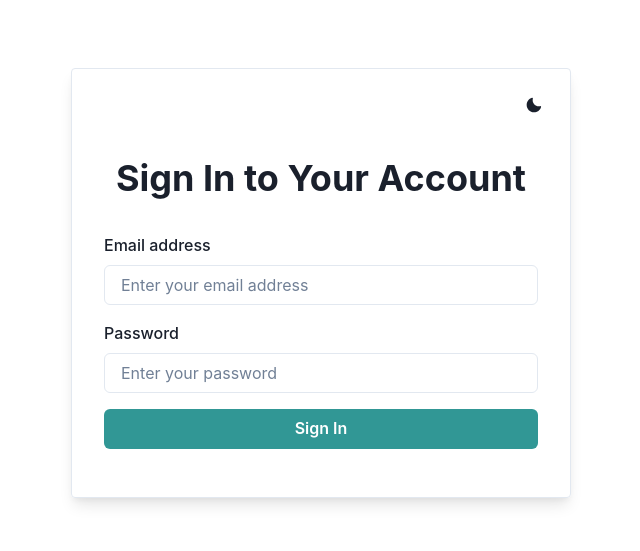
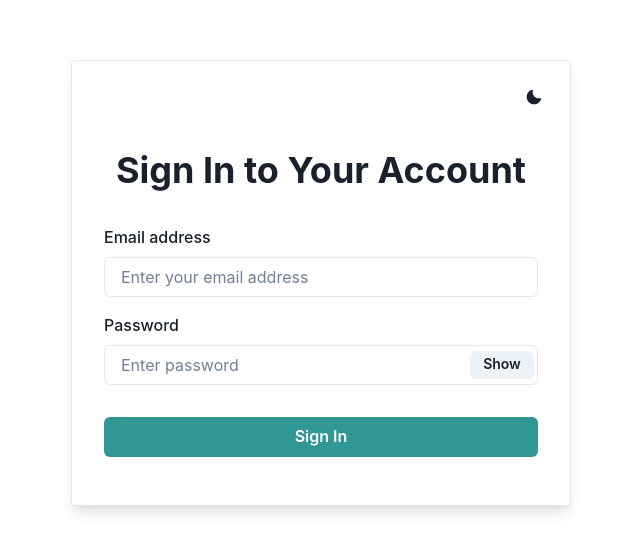
Before and after one commit to fiyuang/library-dashboard-react, a React (Vite) app: page /login in a window 1280 px wide. Shown: the part 117-668 px from the top of the page, without its empty margins (319-959 px from the left). Built offline with nearby package versions, Linux system fonts and the light colour scheme; no server answers.

Commit message:
feat: add login supabase auth

```diff
--- a/src/app/Router/index.jsx
+++ b/src/app/Router/index.jsx
@@ -1,15 +1,34 @@
-import { BrowserRouter, Route, Routes } from 'react-router-dom';
+import { BrowserRouter, Route, Routes, useNavigate } from 'react-router-dom';
+import { React, useState, useEffect } from 'react';
 import { Layout } from '../../layout';
 import { Dashboard } from '../../pages/Dashboard';
 import { Login } from '../../pages/Login';
 import { EditBookPage } from '../../pages/EditBookPage';
+
+const DashboardPage = () => {
+  const navigate = useNavigate();
+  const [isAuthenticated, setIsAuthenticated] = useState(false);
+
+  useEffect(() => {
+    // const user = JSON.parse(localStorage.getItem('token'));
+    const value = localStorage.getItem(import.meta.env.VITE_AUTH_KEY_LOCAL_STORAGE);
+
+    if (value) {
+      setIsAuthenticated(true);
+    } else {
+      navigate('/login');
+    }
+  }, []);
+
+  return isAuthenticated ? <Dashboard /> : null;
+};
 
 const Router = () => {
   return (
     <BrowserRouter>
       <Routes>
         <Route path="/" element={<Layout />}>
-          <Route path="/" element={<Dashboard />} />
+          <Route path="/" element={<DashboardPage />} />
           <Route path="/login" element={<Login />} />
           <Route path="/edit/:bookId" element={<EditBookPage />} />
         </Route>
--- a/src/components/login/LoginForm.jsx
+++ b/src/components/login/LoginForm.jsx
@@ -1,22 +1,91 @@
-import { Box, FormControl, FormLabel, Input, Button } from '@chakra-ui/react';
+import {
+  Box,
+  FormControl,
+  FormLabel,
+  Input,
+  Button,
+  Text,
+  Spinner,
+  InputGroup,
+  InputRightElement
+} from '@chakra-ui/react';
+import { useState } from 'react';
+import { useNavigate } from 'react-router-dom';
+import { supabase } from '../../utils/supabase';
 
 const LoginForm = () => {
+  const [email, setEmail] = useState('');
+  const [password, setPassword] = useState('');
+  const [error, setError] = useState(null);
+  const [isLoading, setIsLoading] = useState(false);
+  const [show, setShow] = useState(false);
+  const navigate = useNavigate();
+  const handleClick = () => setShow(!show);
+
+  const handleSubmit = async (e) => {
+    setIsLoading(true);
+
+    e.preventDefault();
+    try {
+      const { data, error } = await supabase.auth.signInWithPassword({
+        email,
+        password
+      });
+
+      if(data.session) {
+        navigate('/');
+      }
+      setError(JSON.stringify(error.message));
+
+    } catch (error) {
+      setError(error.message);
+      throw error;
+    } finally {
+      setIsLoading(false);
+    }
+  };
+
   return (
+    <>
       <Box my={8} textAlign="left">
+        <form onSubmit={handleSubmit}>
           <FormControl>
             <FormLabel>Email address</FormLabel>
-        <Input type="email" placeholder="Enter your email address" />
+            <Input
+              type="email"
+              placeholder="Enter your email address"
+              value={email}
+              onChange={(e) => setEmail(e.target.value)}
+            />
           </FormControl>
-
-      <FormControl mt={4}>
+          <FormControl my={4}>
             <FormLabel>Password</FormLabel>
-        <Input type="password" placeholder="Enter your password" />
+            <InputGroup size="md">
+              <Input
+                pr="4.5rem"
+                type={show ? 'text' : 'password'}
+                placeholder="Enter password"
+                value={password}
+                onChange={(e) => setPassword(e.target.value)}
+              />
+              <InputRightElement width="4.5rem">
+                <Button h="1.75rem" size="sm" onClick={handleClick}>
+                  {show ? 'Hide' : 'Show'}
+                </Button>
+              </InputRightElement>
+            </InputGroup>
           </FormControl>
-
-      <Button colorScheme="teal" width="full" mt={4}>
-        Sign In
+          {error && (
+            <Text color="red" my={3}>
+              {error}
+            </Text>
+          )}
+          <Button type="submit" colorScheme="teal" width="full" mt={4}>
+            {isLoading ? <Spinner mr={2} size="sm" /> : 'Sign In'}
           </Button>
+        </form>
       </Box>
+    </>
   );
 };
 
```
Lines whose indentation alone changed are shown as unchanged.
